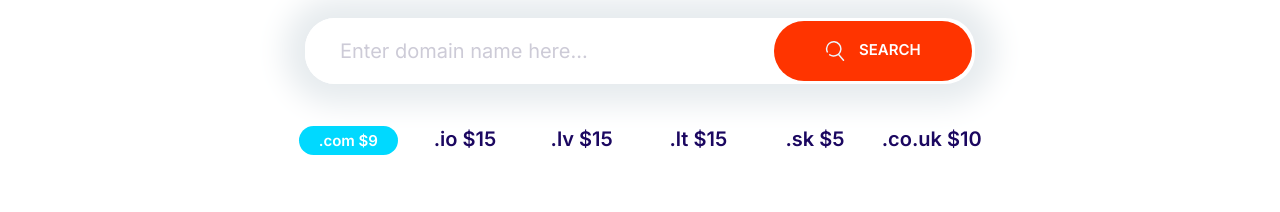
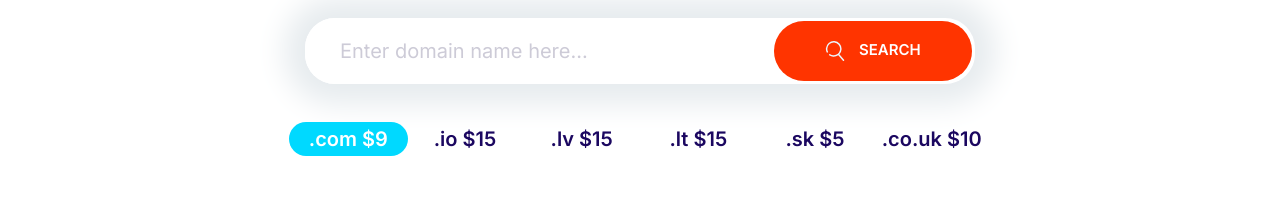
Before and after one commit to rsimanovics/Raidify, a website built with Parcel: page index.html in a window 1280 px wide. Shown: the part 980-1192 px from the top of the page. Built offline with nearby package versions, Linux system fonts and the light colour scheme.

Commit message:
1024px badge remove

```diff
--- a/css/style.css
+++ b/css/style.css
@@ -734,10 +734,6 @@ a {
 
   /* Mobile Badges */
 
-  .badge {
-    font-size: 1.5rem;
-  }
-
   .badge--small {
     font-size: 1.2rem;
   }
```
